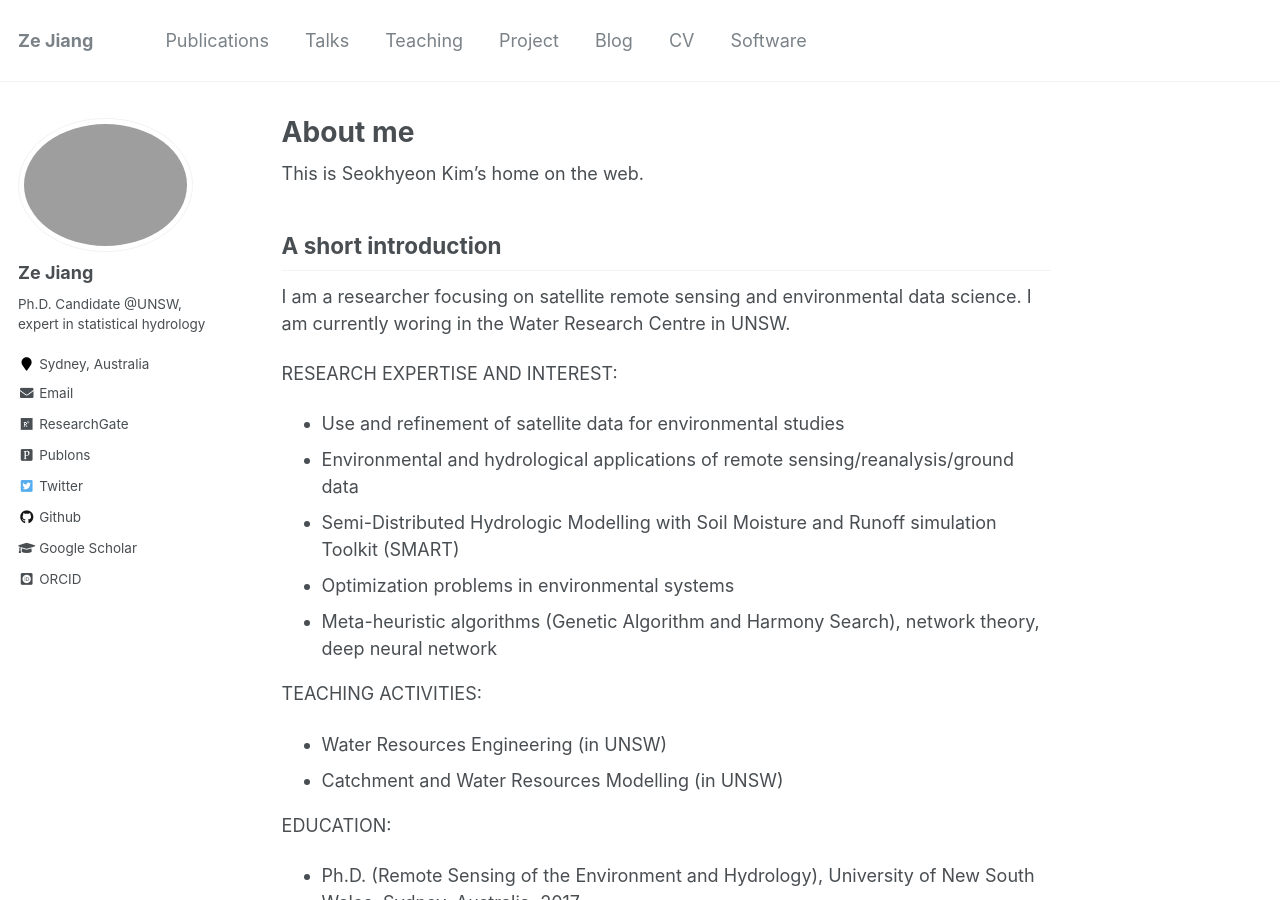
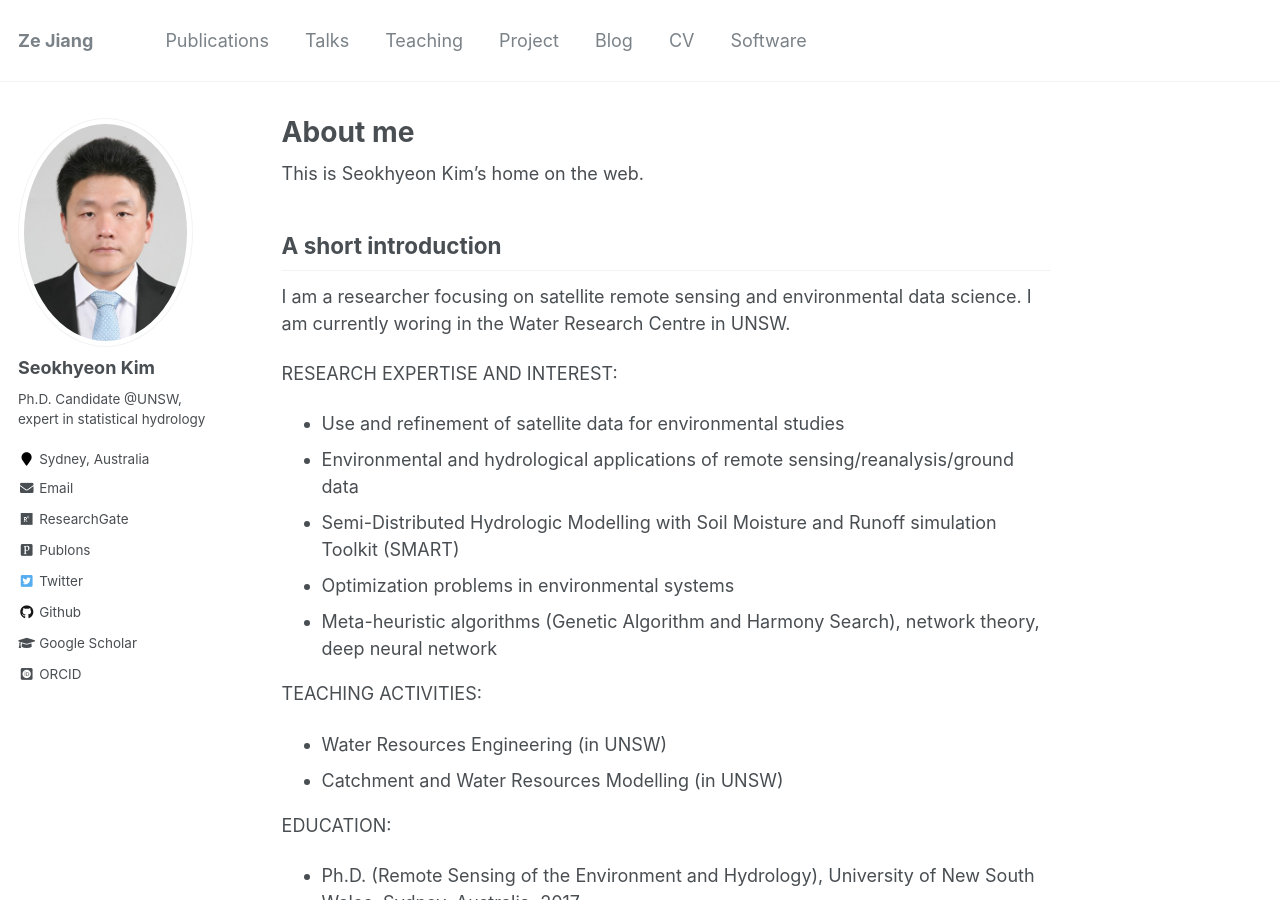
Before and after one commit to uawds/SanghoonJunWater.github.io, a Jekyll site: the page built from _pages/about.md, in a window 1280 px wide and 900 px high. Built offline with Jekyll 4.4.1, drawn with Linux system fonts in a browser that asks for light colours; some web fonts are replaced.

Commit message:
Update _config.yml

```diff
--- a/_config.yml
+++ b/_config.yml
@@ -80,8 +80,8 @@ analytics:
 
 # Site Author
 author:
-  name             : "Ze Jiang"
-  avatar           : "profile.png"
+  name             : "Seokhyeon Kim"
+  avatar           : "Seokhyeon_2018_small.jpg"
   bio              : "Ph.D. Candidate @UNSW, expert in statistical hydrology"
   location         : "Sydney, Australia"
   employer         :
```
